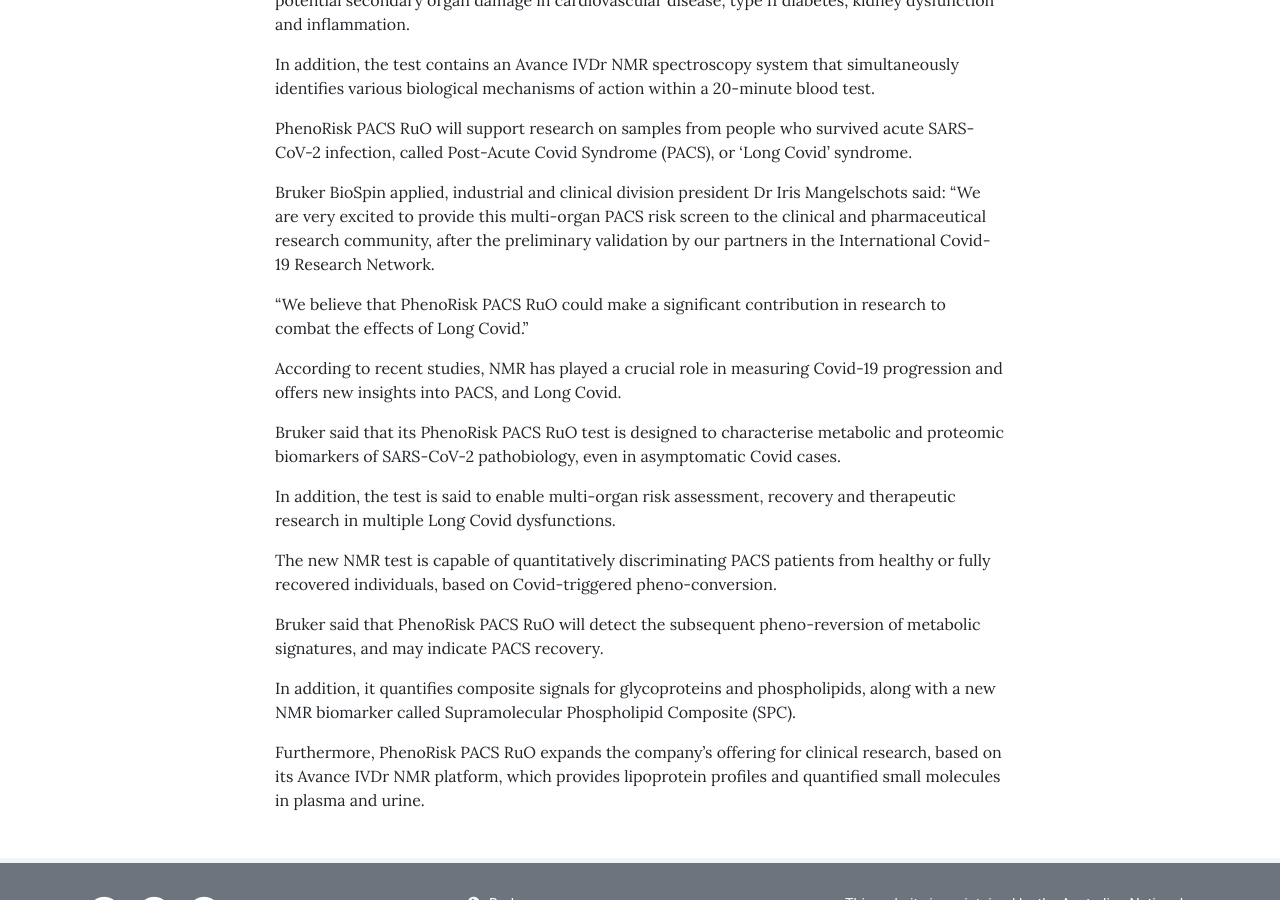
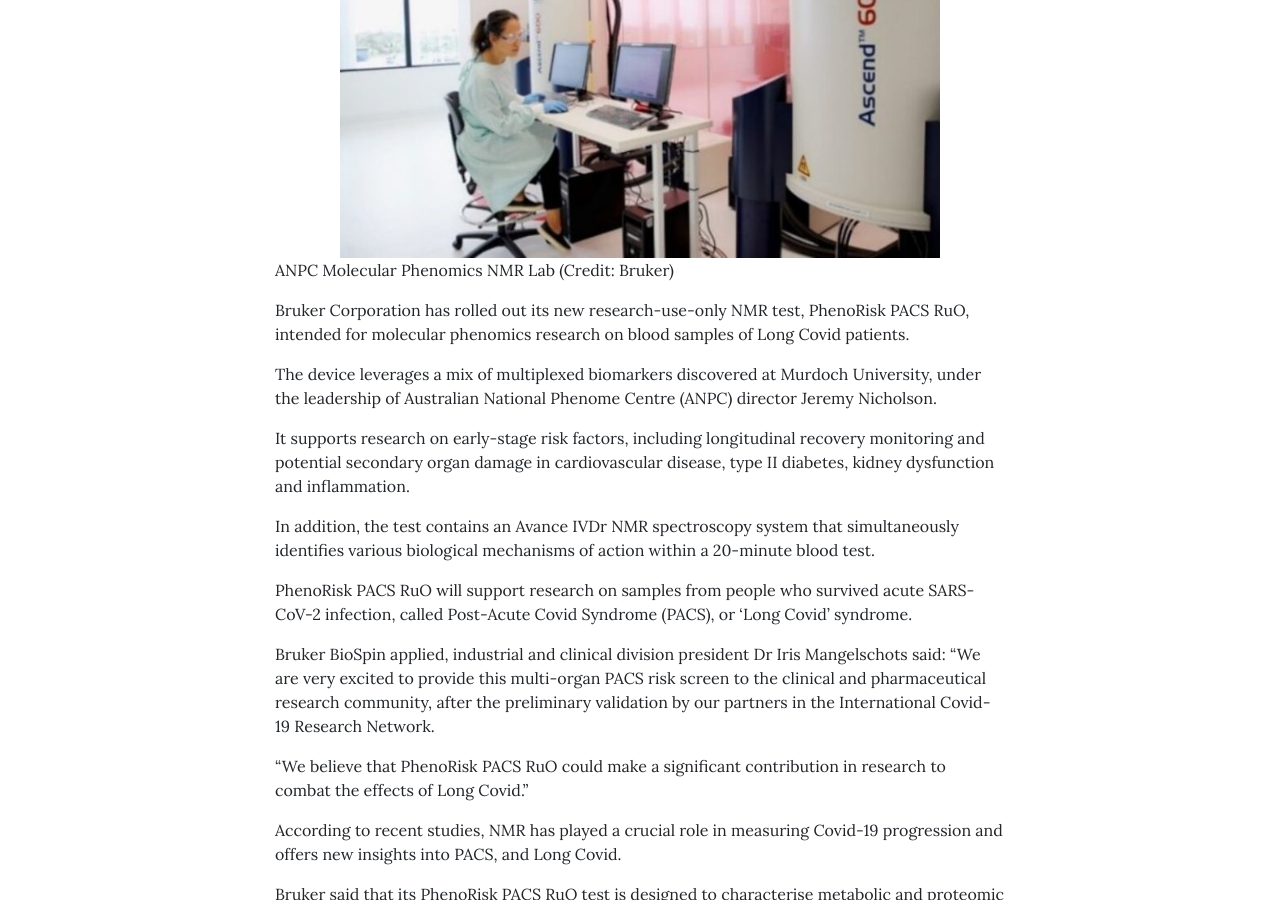
Before and after one commit to phenocare/IPCN, a Jekyll site: the page built from _posts/2022-07-07-bruker_new-NMR-test.md, in a window 1280 px wide and 900 px high, scrolled down 759 px. Built offline with Jekyll 4.4.1, drawn with Linux system fonts in a browser that asks for light colours.

Commit message:
Updated post

```diff
--- a/_posts/2022-07-07-bruker_new-NMR-test.md
+++ b/_posts/2022-07-07-bruker_new-NMR-test.md
@@ -5,6 +5,9 @@
 author: [Julien]
 categories: [NMR, Covid-19, Bruker]
 ---
+
+![ANPC Molecular Phenomics NMR Lab](/assets/img/brukerrolsoutnmr01.jpg "ANPC Molecular Phenomics NMR Lab")
+ANPC Molecular Phenomics NMR Lab (Credit: Bruker)
 
 Bruker Corporation has rolled out its new research-use-only NMR test, PhenoRisk PACS RuO, intended for molecular phenomics research on blood samples of Long Covid patients.
 
```
Also changed, not shown: assets/img/brukerrolsoutnmr01.jpg (added).
